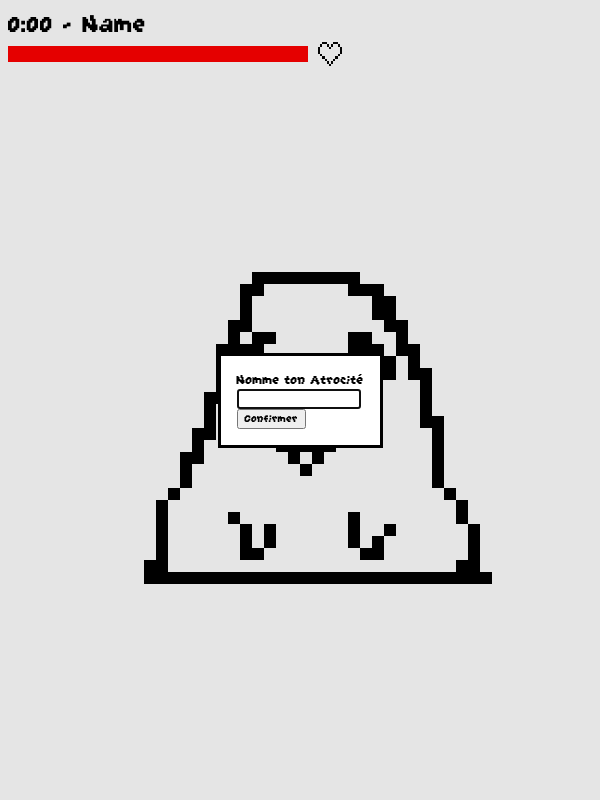
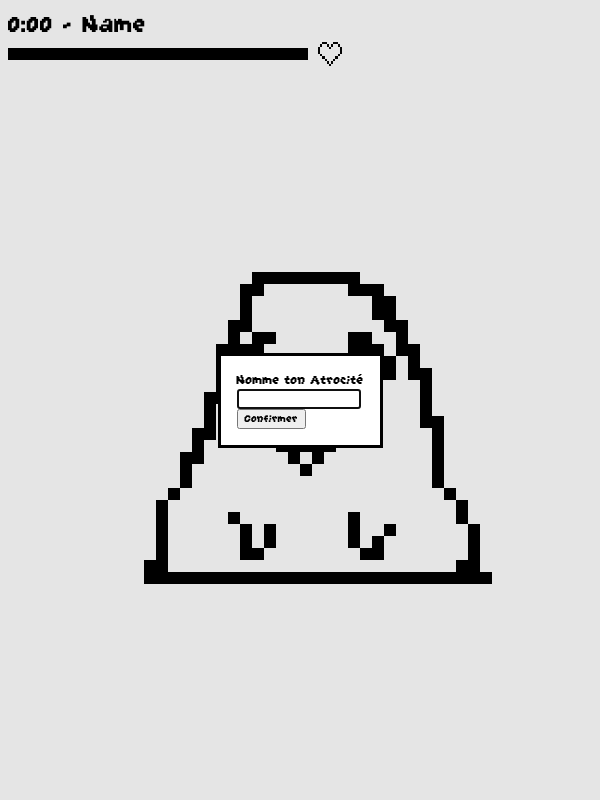
Before and after one commit to Guilgouille/tamagotchi, a plain HTML site: page index.html in a window 600 px wide. Shown: the top 800 px of the page. Drawn offline with Linux system fonts and the light colour scheme.

Commit message:
Health-bar css

```diff
--- a/style.css
+++ b/style.css
@@ -19,7 +19,7 @@
 #health-fill {
     width: 100%;
     height: 100%;
-    background-color: red;
+    background-color: rgb(0, 0, 0);
     transition: width 0.2s ease;
 }
 
@@ -57,10 +57,13 @@
   }
 
   .health-bar {
-    height: 12px;
-    background-color: black;
+    height: 8px;
+    background-color: rgb(255, 255, 255);
     width: 40%;
     overflow: hidden;
+    border: 4px;
+    border-color: black;
+    border-style: solid;
   }
 
   .heart-icon {
@@ -145,10 +148,13 @@
   }
 
   .health-bar {
-      height: 16px;
+      height: 12px;
       width: 300px;
-      background-color: black;
+      background-color: rgb(255, 255, 255);
       overflow: hidden;
+      border: 4px;
+      border-color: black;
+      border-style: solid;
   }
 
   .heart-icon {
```
